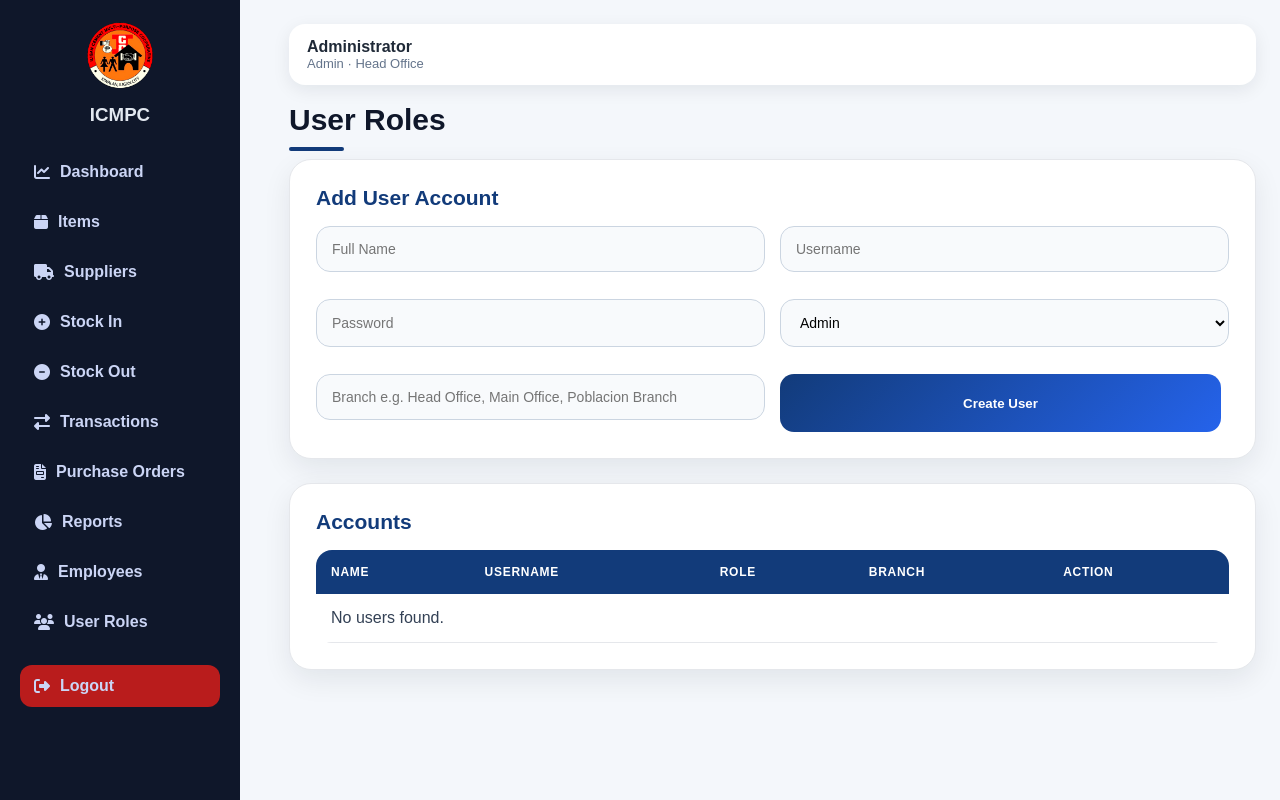
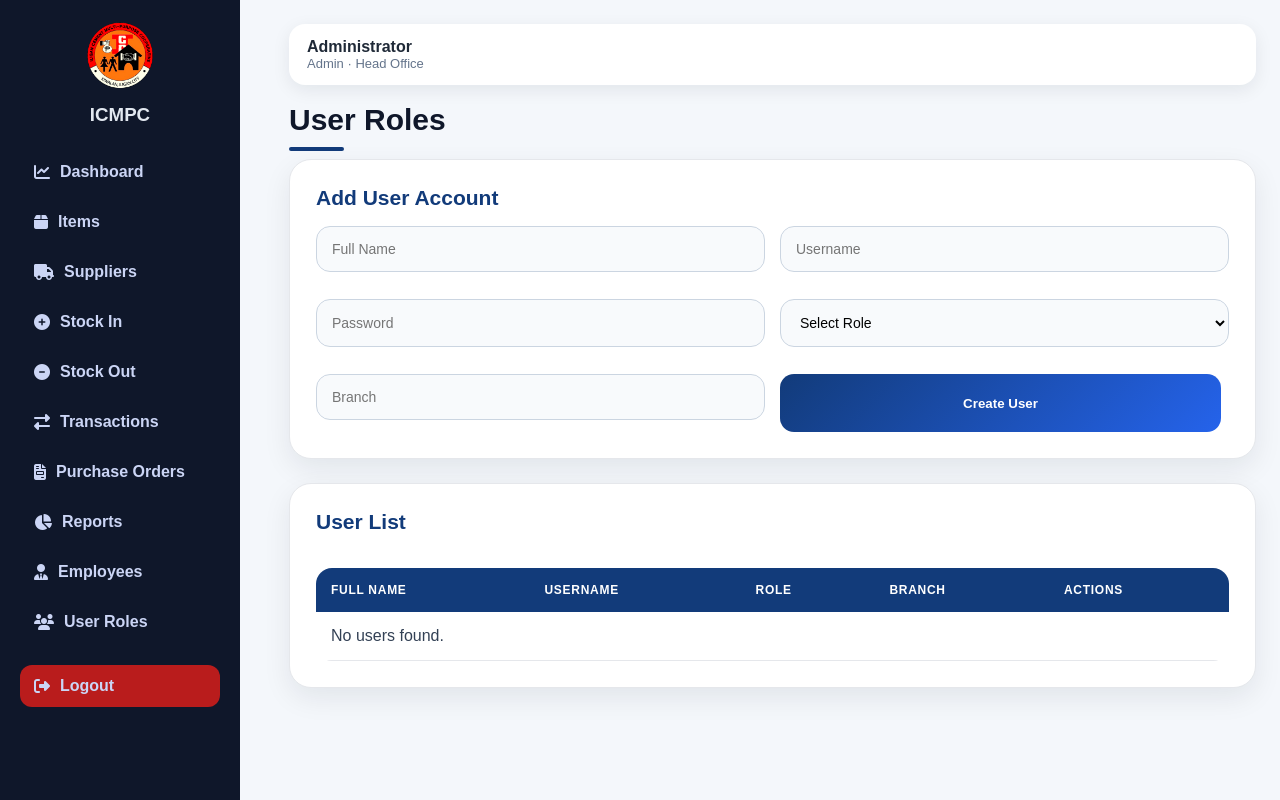
Before and after one commit to hamotk1010-cloud/icmpc-inventory-system, a Flask app: page /users in a window 1280 px wide. Run offline with Flask 3, Linux system fonts and the light colour scheme; a user stored in the database is signed in; data that the repository does not hold is empty; some libraries are stand-ins or nearby versions.

Commit message:
Allow admins to create users while hiding main admin

```diff
--- a/app.py
+++ b/app.py
@@ -538,8 +538,10 @@ def users():
                 request.form.get("role"),
                 request.form.get("branch")
             ))
+
             conn.commit()
             flash("User account created successfully.", "success")
+
         except Exception as e:
             conn.rollback()
             flash(f"Error creating user: {e}", "danger")
@@ -547,8 +549,22 @@ def users():
         conn.close()
         return redirect(url_for("users"))
 
-    user_list = fetchall(conn, "SELECT * FROM users ORDER BY role, full_name")
-    conn.close()
+    # MAIN ADMIN CAN SEE ALL USERS
+    if session.get("username") == "admin":
+        user_list = fetchall(conn, """
+            SELECT * FROM users
+            ORDER BY role, full_name
+        """)
+    else:
+        # OTHER ADMINS CANNOT SEE MAIN ADMIN
+        user_list = fetchall(conn, """
+            SELECT * FROM users
+            WHERE username != ?
+            ORDER BY role, full_name
+        """, ("admin",))
+
+    conn.close()
+
     return render_template("users.html", users=user_list)
 
 
@@ -558,12 +574,35 @@ def delete_user(user_id):
     if check:
         return check
 
+    conn = get_db_connection()
+
+    user = fetchone(conn, """
+        SELECT * FROM users
+        WHERE id = ?
+    """, (user_id,))
+
+    if not user:
+        conn.close()
+        flash("User not found.", "danger")
+        return redirect(url_for("users"))
+
+    # PREVENT DELETING OWN ACCOUNT
     if user_id == session.get("user_id"):
+        conn.close()
         flash("You cannot delete your own account.", "danger")
         return redirect(url_for("users"))
 
-    conn = get_db_connection()
-    execute(conn, "DELETE FROM users WHERE id = ?", (user_id,))
+    # PREVENT DELETING MAIN ADMIN
+    if user["username"] == "admin":
+        conn.close()
+        flash("Main admin account cannot be deleted.", "danger")
+        return redirect(url_for("users"))
+
+    execute(conn, """
+        DELETE FROM users
+        WHERE id = ?
+    """, (user_id,))
+
     conn.commit()
     conn.close()
 
--- a/templates/users.html
+++ b/templates/users.html
@@ -1,5 +1,6 @@
 {% extends "base.html" %}
 {% block content %}
+
 <h1>User Roles</h1>
 
 <section class="panel">
@@ -7,46 +8,72 @@
 
     <form method="POST" class="form-grid">
         <input name="full_name" placeholder="Full Name" required>
+
         <input name="username" placeholder="Username" required>
+
         <input name="password" placeholder="Password" required>
 
         <select name="role" required>
+            <option value="">Select Role</option>
             <option value="admin">Admin</option>
             <option value="staff">Staff</option>
             <option value="branch_manager">Branch Manager</option>
         </select>
 
-        <input name="branch" placeholder="Branch e.g. Head Office, Main Office, Poblacion Branch">
+        <input name="branch" placeholder="Branch">
+
         <button type="submit">Create User</button>
     </form>
 </section>
 
 <section class="panel">
-    <h2>Accounts</h2>
+    <div class="panel-head">
+        <h2>User List</h2>
+    </div>
 
     <table>
         <thead>
-            <tr><th>Name</th><th>Username</th><th>Role</th><th>Branch</th><th>Action</th></tr>
+            <tr>
+                <th>Full Name</th>
+                <th>Username</th>
+                <th>Role</th>
+                <th>Branch</th>
+                <th>Actions</th>
+            </tr>
         </thead>
+
         <tbody>
         {% for u in users %}
             <tr>
                 <td>{{ u.full_name }}</td>
                 <td>{{ u.username }}</td>
-                <td><span class="badge">{{ u.role|replace("_", " ")|title }}</span></td>
-                <td>{{ u.branch }}</td>
                 <td>
-                    {% if u.id != session.get("user_id") %}
-                    <a class="danger-link" href="{{ url_for('delete_user', user_id=u.id) }}" onclick="return confirm('Delete this user?')">Delete</a>
+                    <span class="badge">
+                        {{ u.role|replace("_", " ")|title }}
+                    </span>
+                </td>
+                <td>{{ u.branch or "N/A" }}</td>
+                <td>
+                    {% if u.username == "admin" %}
+                        Protected Main Admin
+                    {% elif u.id == session.get("user_id") %}
+                        Current Account
                     {% else %}
-                    Current User
+                        <a href="{{ url_for('delete_user', user_id=u.id) }}"
+                           class="btn-small"
+                           onclick="return confirm('Delete this user account?')">
+                           🗑 Delete
+                        </a>
                     {% endif %}
                 </td>
             </tr>
         {% else %}
-            <tr><td colspan="5">No users found.</td></tr>
+            <tr>
+                <td colspan="5">No users found.</td>
+            </tr>
         {% endfor %}
         </tbody>
     </table>
 </section>
+
 {% endblock %}
```
Also changed, not shown: inventory.db.
